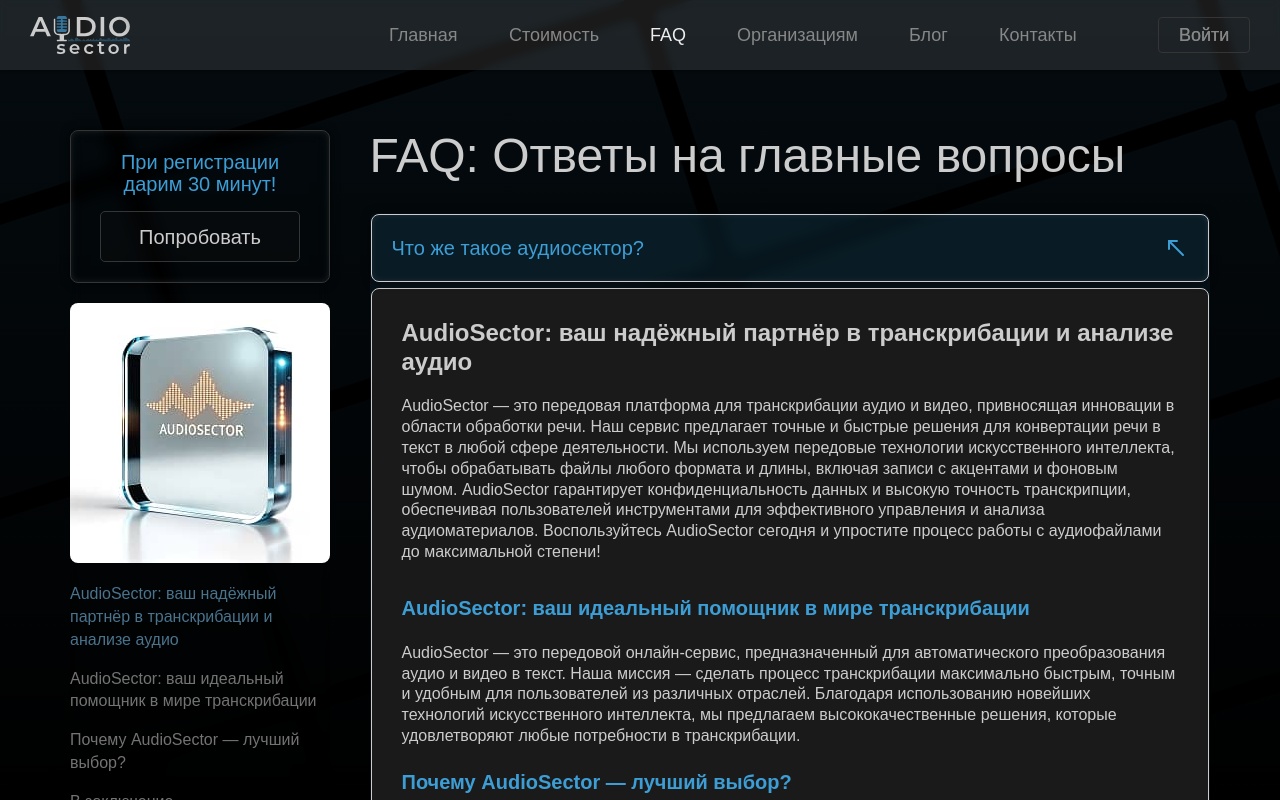
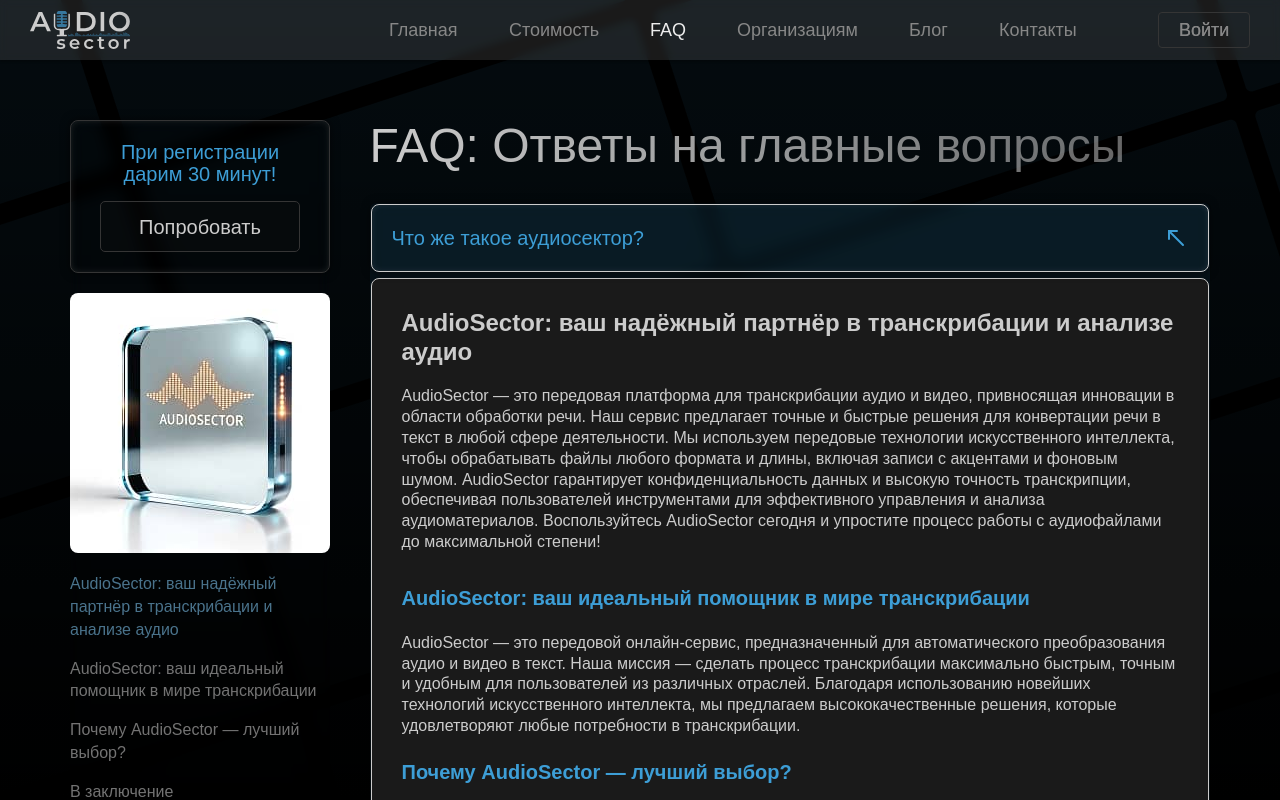
Before and after one commit to Abdujamil/faq-section, a Next.js app: page /faqPage/1 in a window 1280 px wide. Shown: the top 800 px of the page. Built offline with nearby package versions, Linux system fonts and the light colour scheme.

Commit message:
refactor

```diff
--- a/src/app/page.module.scss
+++ b/src/app/page.module.scss
@@ -363,9 +363,9 @@
   &:hover {
     color: #ccc;
 
-    svg path {
-      fill: #ccc;
-    }
+    //svg path {
+    //  fill: #ccc;
+    //}
 
     svg rect{
       fill: #ccc;
@@ -387,7 +387,7 @@
     color: #ccc;
 
     span {
-      transform: translateX(70px);
+      transform: translateX(55px);
     }
 
     .pdfBtn {
@@ -410,6 +410,13 @@
       transform: translateX(58px);
     }
   }
+}
+
+.txtGradientRight {
+  -webkit-text-fill-color: transparent;
+  background-image: linear-gradient(90deg, #ccc, #cccccc71);
+  -webkit-background-clip: text;
+  background-clip: text;
 }
 
 .highlight {
--- a/src/app/page.tsx
+++ b/src/app/page.tsx
@@ -31,7 +31,7 @@
                     className={`${styles.main} w-full h-full`}>
                     <div className={`w-full h-full my-[80px]`}>
                         <section className={`${styles.accordion} w-full mx-auto max-w-[1160px] pr-[10px] pl-[10px]`}>
-                            <h2 className={`${styles.title} font-normal leading-[110%] text-[48px] text-[#ccc] mb-[50px]`}>FAQ:
+                            <h2 className={`${styles.title} ${styles.txtGradientRight} font-normal leading-[110%] text-[48px] text-[#ccc] mb-[50px]`}>FAQ:
                                 Ответы
                                 на
                                 главные
--- a/src/сomponents/FaqCard/AnswerSection.tsx
+++ b/src/сomponents/FaqCard/AnswerSection.tsx
@@ -6,6 +6,7 @@
 import {useButton} from "../../utils/useButton";
 import {AnimationSettings} from "../../utils/types";
 import HeaderStyles from "../header/Header.module.css";
+import Header from "../header/Header";
 // import Link from "next/link";
 
 interface Props {
@@ -20,13 +21,6 @@
     const controls = useAnimation();
     const {setButtonRef, setWrapperRef} = useButton();
     const router = useRouter();
-    const [clicked, setClicked] = useState(false);
-
-    const handleClick = async () => {
-        setClicked(true); // Запускаем эффект исчезновения
-        await new Promise(resolve => setTimeout(resolve, 200)); // Ждем 300мс
-        router.push(`/faqPage/${id}`);
-    };
 
     useEffect(() => {
         const target = {
@@ -58,6 +52,9 @@
                 overflow: "hidden",
             }}
         >
+            <div className={`hidden`}>
+                <Header />
+            </div>
             <div className={`${styles.texts} flex gap-[40px] mb-[30px]`}>
                 <p className="text-[18px] font-normal">{answer}</p>
                 <motion.div
@@ -103,8 +100,8 @@
 
                     <span
                         className="text-[20px] !transition-all !duration-[.15s] !ease-in !group-hover:text-[#ccc]">
-                                          подробнее
-                                        </span>
+                                    ПОДРОБНЕЕ
+                    </span>
                     <svg className={`${styles.sendIconRight}  transition-all !duration-[.15s] ease-in`} width="26"
                          height="26" viewBox="0 0 26 26" fill="none" xmlns="http://www.w3.org/2000/svg">
                         <rect x="1" y="1" width="24" height="24" rx="2" fill="#737373"/>
--- a/src/сomponents/FaqPageCard/FaqPageContent.tsx
+++ b/src/сomponents/FaqPageCard/FaqPageContent.tsx
@@ -68,7 +68,7 @@
             </aside>
             <div className="col-span-3">
                 <div className="pb-[40px]">
-                    <h2 className={`${styles.title} mb-[30px] font-normal leading-[110%] text-[48px] text-[#CCCCCC]`}>
+                    <h2 className={`${styles.title} ${styles.txtGradientRight} mb-[30px] font-normal leading-[110%] text-[48px] text-[#CCCCCC]`}>
                         FAQ: Ответы на главные вопросы
                     </h2>
                     <section className={`${styles.accordion} w-full flex flex-col gap-[5px]`}>
--- a/src/сomponents/header/Header.tsx
+++ b/src/сomponents/header/Header.tsx
@@ -96,7 +96,6 @@
     );
   }
 );
-
 MenuItem.displayName = "MenuItem";
 
 const Header: React.FC = () => {
@@ -213,7 +212,7 @@
   });
 
   return (
-    <header className={`${styles.header} flex items-center w-full h-[70px]`}>
+    <header className={`${styles.header} flex items-center w-full h-[60px]`}>
       <div className="flex items-center justify-between w-full px-[30px]">
         <Link
           href="/"
```
